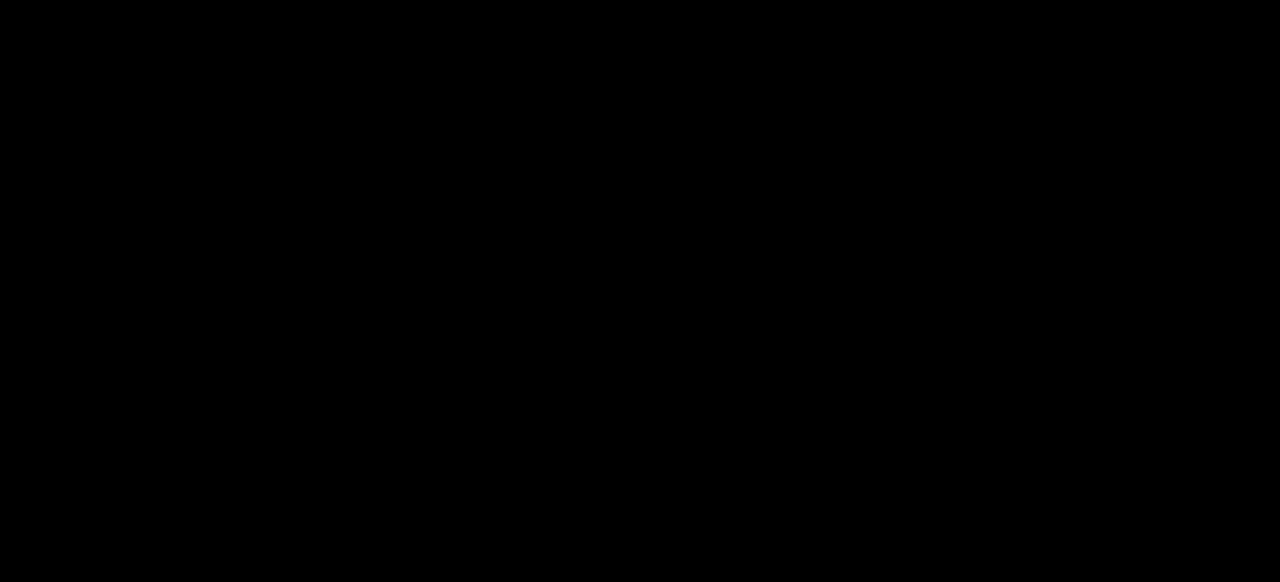
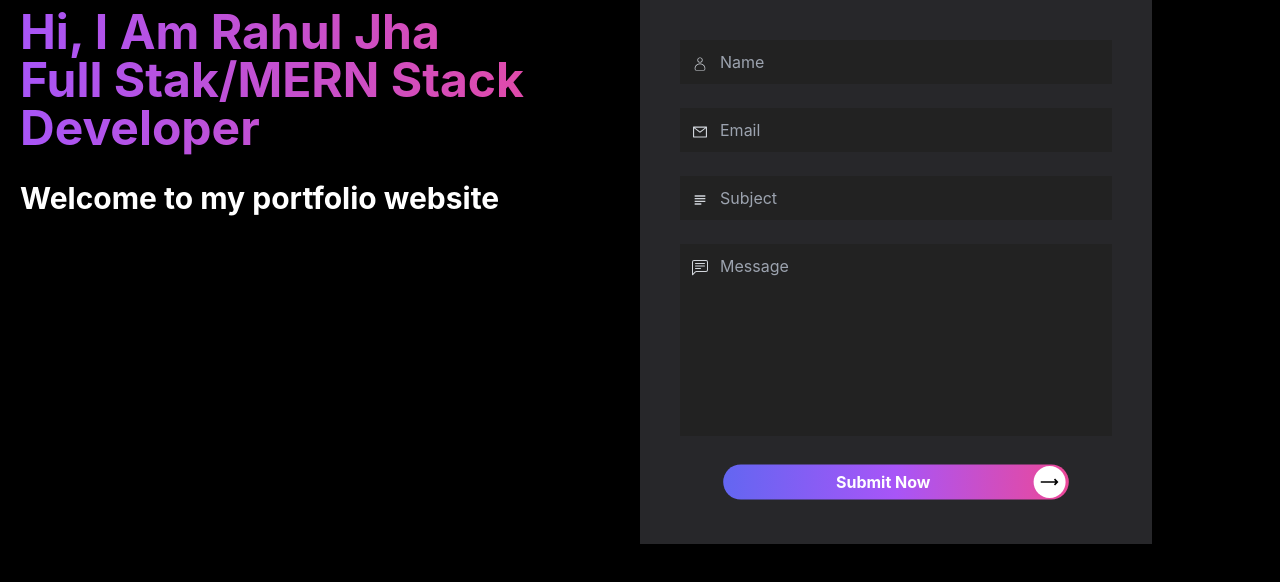
Before and after one commit to jha45507/Myportfolio, a Next.js app: page /contact in a window 1280 px wide. Shown: the top 582 px of the page. Built offline with nearby package versions, Linux system fonts and the light colour scheme.

Commit message:
created home and contect us page

```diff
--- /dev/null
+++ b/components/HomePage.js
@@ -0,0 +1,28 @@
+import Link from 'next/link';
+import React from 'react'
+import { CgArrowLongRight } from 'react-icons/cg';
+function HomePage() {
+  return (
+    <>
+      <div className='container m-auto grid md:grid-cols-2 md:h-[89vh] md:flex-row reverse py-10'>
+        <div className='center'>
+          <div className=' scale-90 sm:scale-100 '>
+            <h1 className='bg-gradient-to-r from-purple-500 to-pink-500 bg-clip-text text-transparent text-3xl md:text-4xl lg:text-5xl font-bold py-2'> Hi, I Am Rahul Jha <br />Full Stak/MERN Stack Developer </h1>
+            <h3 className='text-white text-lg sm:text-xl md:text-2xl lg:text-3xl font-bold my-5 '>Welcome to my portfolio website</h3>
+            <Link href={'/contact'}>
+            <button className='shadow-gdnt m-auto md:m-0 scale-[0.8] px-8 my-3 py-3 text-2xl font-bold text-white rounded-full center relative '><p className='mr-8'>Contect Me</p>
+            <CgArrowLongRight className='bg-white rounded-full text-black absolute p-2 right-1  w-12 h-12' />
+            </button></Link>
+
+          </div>
+        </div>
+
+        <div className=' md:w-2/4 center w-3/4 m-auto my-10'>
+          <img className='w-80 boxblock rounded-xl' src="/rahul-img.jpg" alt="" />
+        </div>
+      </div>
+    </>
+  )
+}
+
+export default HomePage
--- a/components/MyHeading.js
+++ /dev/null
@@ -1,9 +0,0 @@
-import React from 'react'
-
-const MyHeading = () => {
-  return (
-    <div><h1>this is my first blog website</h1></div>
-  )
-}
-
-export default MyHeading
--- a/components/Navbar.js
+++ b/components/Navbar.js
@@ -25,12 +25,12 @@
 
     return (
         <>
-            <header ref={headeRef} className=' relative md:min-w-[320px] bg-black md:sticky md:top-0 h-16       overflow-hidden transition-all'>
+            <header ref={headeRef} className=' w-screen relative md:min-w-[320px] bg-black md:sticky md:top-0 h-16       overflow-hidden transition-all z-10'>
                 <div onClick={hamclick} className='md:hidden w-5 h-5 absolute top-5 right-5'>
                     <div className='ham' ref={hamRef}></div>
                 </div>
-                <nav className='md:px-5 text-white md:flex md:justify-between md:py-4 flex flex-col md:flex-row'>
-                    <ul className='center py-4 md:py-0'>
+                <nav className='md:px-5 text-white md:flex md:justify-between bg-black md:py-4 flex flex-col md:flex-row'>
+                    <ul className='center py-4 md:py-0 bg-black'>
                         <li className='space-y-5'>
                             <Link href={"/"}><span onClick={closeNavbar} className='center space-x-2 text-2xl font-bold sm:absolute md:relative sm:left-5 md:left-0' ><ImUser className='text-purple-500' />
                                 <h1 className='bg-gradient-to-r from-purple-500 to-pink-500 bg-clip-text text-transparent ' >Rahul Jha</h1></span></Link>
@@ -46,7 +46,7 @@
                     </ul>
                     <ul className='py-0 center my-5 md:my-0'>
                         <li onClick={closeNavbar} className=' rounded-3xl text-black font-bold px-3 py-1 bg-gradient-to-r from-purple-500 to-pink-500 '>
-                            <Link href={"/contect"} >Contect Us</Link>
+                            <Link href={"/contect"} >Contact Us</Link>
                         </li>
                     </ul>
                 </nav>
--- /dev/null
+++ b/pages/contact.js
@@ -0,0 +1,63 @@
+import Link from 'next/link'
+import React from 'react'
+import { CgArrowLongRight } from 'react-icons/cg'
+import { AiOutlineMail } from 'react-icons/ai'
+import { CiUser } from 'react-icons/ci'
+import { MdSubject } from 'react-icons/md'
+import { BsChatLeftText } from 'react-icons/bs'
+
+
+function Contact() {
+    return (
+        <>
+            <div className=' container m-auto grid px-5 sm:grid-cols-2 '>
+
+                <div className='flex'>
+                    <div className=' scale-90 sm:scale-100 '>
+                        <h1 className='bg-gradient-to-r from-purple-500 to-pink-500 bg-clip-text text-transparent text-3xl md:text-4xl lg:text-5xl font-bold py-2'> Hi, I Am Rahul Jha <br />Full Stak/MERN Stack Developer </h1>
+                        <h3 className='text-white text-lg sm:text-xl md:text-2xl lg:text-3xl font-bold my-5 '>Welcome to my portfolio website</h3>
+
+
+                    </div>
+                </div>
+
+
+                <form className="w-full max-w-lg  bg-zinc-800 p-10 mb-5  ">
+                    <div className="flex flex-wrap -mx-3 mb-6">
+                        <div className="w-full px-3 relative  ">
+                            <CiUser className='text-gray-300 inline absolute top-4 left-6' />
+                            <input className="appearance-none block w-full bg-[#222] focus:bg-[#222] text-gray-300 indent-6 py-3 px-4  leading-tight outline-none " type="text" placeholder="Name" />
+
+                        </div>
+                    </div>
+                    <div className="flex flex-wrap -mx-3 mb-6">
+                        <div className="w-full px-3 relative">
+                            <AiOutlineMail className='text-gray-300 inline absolute top-4 left-6' />
+                            <input className="appearance-none block w-full bg-[#222] focus:bg-[#222] text-gray-300 indent-6 py-3 px-4  leading-tight outline-none  focus:border-gray-500" type="email" placeholder="Email" />
+
+                        </div>
+                    </div>
+                    <div className="flex flex-wrap -mx-3 mb-6">
+                        <div className="w-full px-3 relative">
+                            <MdSubject className='text-gray-300 inline absolute top-4 left-6' />
+                            <input className="appearance-none block w-full bg-[#222] focus:bg-[#222] text-gray-300 indent-6 py-3 px-4 leading-tight outline-none  focus:border-gray-500" type="text" placeholder="Subject" />
+                        </div>
+                    </div>
+                    <div className="flex flex-wrap -mx-3 mb-6">
+                        <div className="w-full px-3 relative">
+                            <BsChatLeftText className='text-gray-300 inline absolute top-4 left-6' />
+                            <textarea className=" no-resize appearance-none block w-full bg-[#222] focus:bg-[#222] text-gray-300 indent-6 py-3 px-4  leading-tight outline-none  focus:border-gray-500 h-48 resize-none" placeholder="Message"  ></textarea>
+
+                        </div>
+                    </div>
+                    <div className="">
+                        <button className='w-full shadow-gdnt m-auto md:m-0 scale-[0.8]  py-2 text-xl font-bold text-white rounded-full center relative '><p className='mr-8'>Submit Now</p>
+                            <CgArrowLongRight className='bg-white rounded-full text-black absolute p-2 right-1  w-10 h-10' />
+                        </button>
+                    </div>
+                </form>
+            </div>
+        </>
+    )
+}
+export default Contact
--- a/pages/index.js
+++ b/pages/index.js
@@ -1,7 +1,11 @@
+import HomePage from '../components/HomePage'
 import Layout from '../components/Layout'
+import Contact from './contact'
 export default function Home() {
   return (
     <Layout>
+      <HomePage />
+      <Contact/>
     </Layout>
   )
 }
--- a/styles/globals.css
+++ b/styles/globals.css
@@ -5,7 +5,8 @@
   min-width: 320px;
   font-family: -apple-system, BlinkMacSystemFont, Segoe UI, Roboto, Oxygen,
     Ubuntu, Cantarell, Fira Sans, Droid Sans, Helvetica Neue, sans-serif;
-    background: #000;
+  background: #000;
+  min-height: 100%;
 }
 
 @tailwind base;
@@ -21,22 +22,51 @@
   box-sizing: border-box;
 }
 
-@layer components{
+@layer components {
   .center {
     @apply flex justify-center items-center;
   }
+
+  .shadow-gdnt {
+    @apply bg-gradient-to-r from-indigo-500 via-purple-500 to-pink-500;
+  }
+
+  .boxblock {
+    border-radius: 6px;
+    animation: 3s linear infinite boxShadow;
+  }
+
+  @keyframes boxShadow {
+    from {
+      box-shadow: 5px 5px 15px 5px #FF8080, -9px 5px 15px 5px #FFE488, -7px -5px 15px 5px #8CFF85, 12px -5px 15px 5px #80C7FF, 12px 10px 15px 7px #E488FF, -10px 10px 15px 7px #FF616B, -10px -7px 27px 1px #8E5CFF, 5px 5px 15px 5px rgba(0, 0, 0, 0);
+    }
+
+    50% {
+      box-shadow: 3px 3px 15px 5px #8E5CFF, -7px 3px 15px 5px #80C7FF, -5px -3px 15px 5px #FF616B, 10px -3px 15px 5px #FFE488, 10px 8px 15px 7px #E488FF, -8px 8px 15px 7px #8CFF85, -8px -5px 27px 1px #FF616B, 3px 3px 15px 5px rgba(0, 0, 0, 0);
+    }
+
+    to {
+      box-shadow: 5px 5px 15px 5px #FF8080, -9px 5px 15px 5px #FFE488, -7px -5px 15px 5px #8CFF85, 12px -5px 15px 5px #80C7FF, 12px 10px 15px 7px #E488FF, -10px 10px 15px 7px #FF616B, -10px -7px 27px 1px #8E5CFF, 5px 5px 15px 5px rgba(0, 0, 0, 0);
+    }
+  }
 }
 
-::-webkit-scrollbar{
+
+::-webkit-scrollbar {
   display: none;
 }
 
+/* ========= */
+
+/* ========= */
+
 
 /* ========================= hamburger =========================== */
-:root{
+:root {
   --ham-width: 30px;
   --ham-bgc: #ed2fb3;
 }
+
 .ham {
   width: var(--ham-width);
   height: 3px;
```
Also changed, not shown: public/rahul-img.jpg (added).
